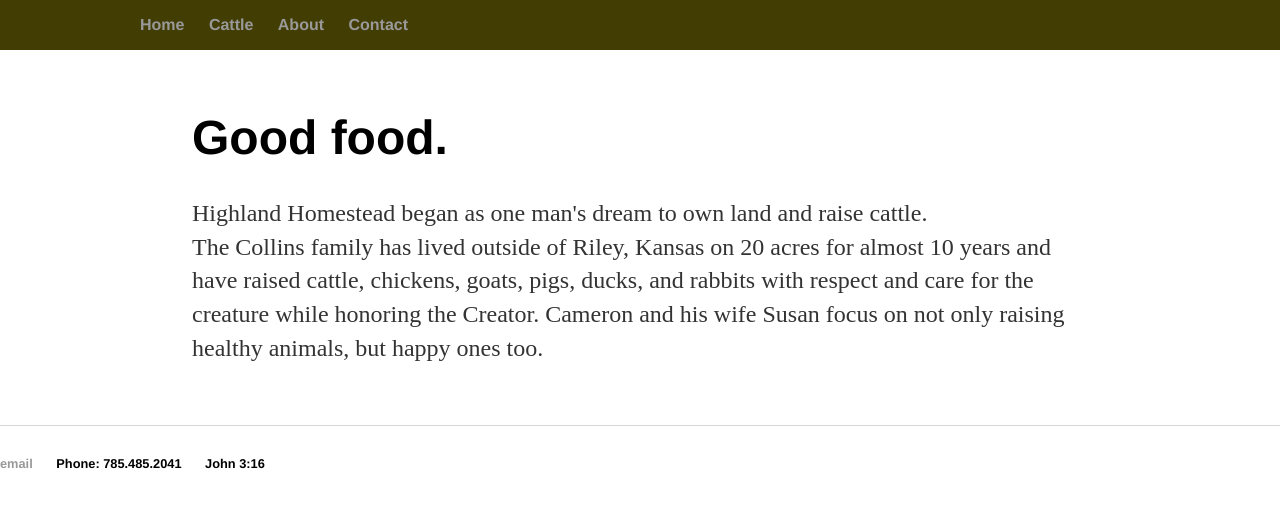
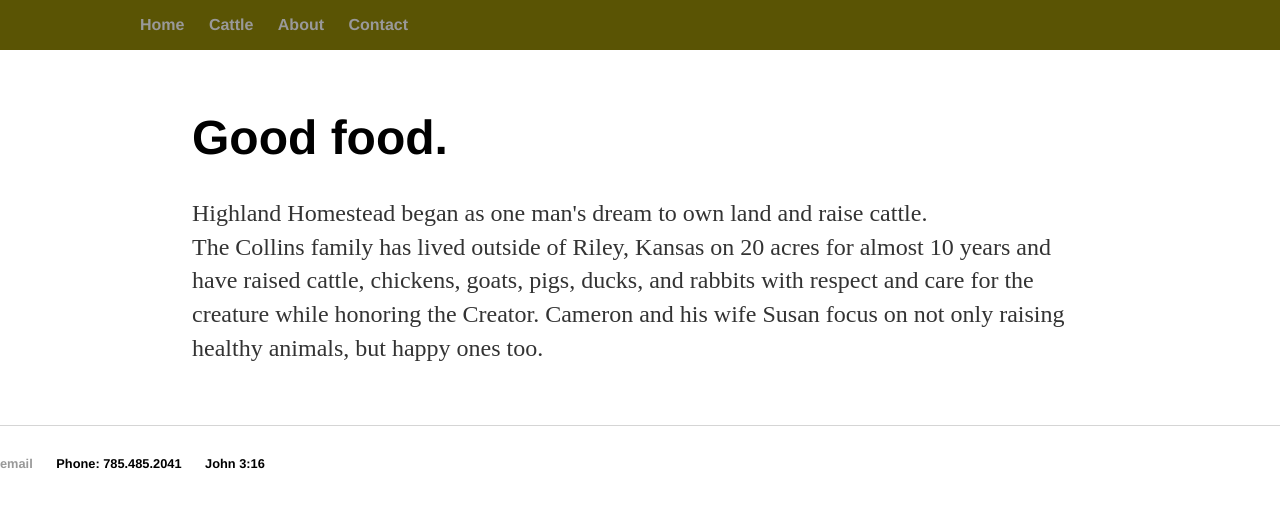
Before and after one commit to collinshomestead/collinshomestead.github.io, a Jekyll site: the page built from index.html, in a window 1280 px wide. Shown: the top 508 px of the page. Built offline with Jekyll 4.4.1, drawn with Linux system fonts in a browser that asks for light colours.

Commit message:
green color change

```diff
--- a/css/main.css
+++ b/css/main.css
@@ -7,7 +7,7 @@ body {
     margin: 60px auto;
 }
 .topbox{
-    background-color: #423d03;
+    background-color: #5a5404;
     height: 50px;
 }
 nav ul, footer ul {
```
